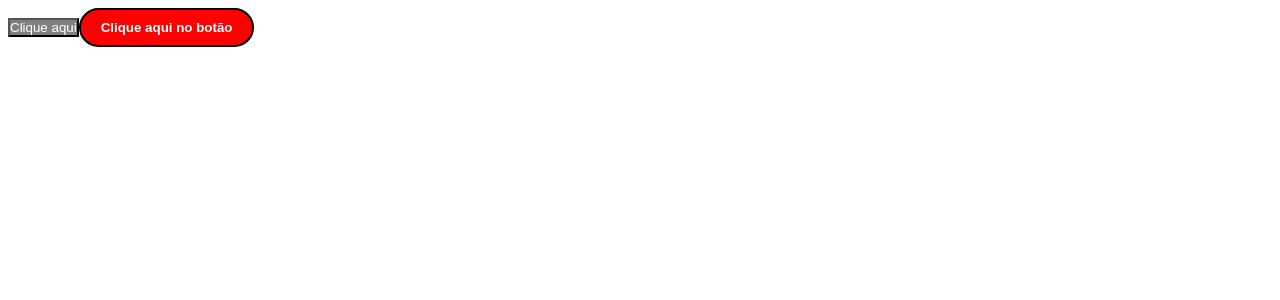
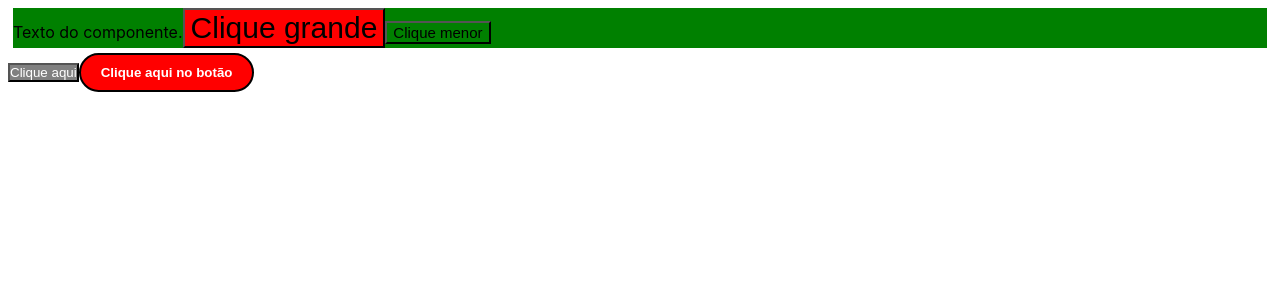
Before and after one commit to weslleyrods/20231_b7web_react, a React (Vite) app: page / in a window 1280 px wide. Shown: the top 300 px of the page. Built offline with nearby package versions, Linux system fonts and the light colour scheme.

Commit message:
m03a07: cria components com styled components e atribui props

```diff
--- a/src/App.tsx
+++ b/src/App.tsx
@@ -1,7 +1,15 @@
 import { useState} from 'react'
 
+//estilização css padrão
 // import './assets/Button.css'
+
+//estilização com css modules
 import Button from './components/Button'
+
+//estilização dom Styled componentes
+import styled from 'styled-components'
+import * as C from './AppStyles'
+
 
 const App = () =>{
 
@@ -17,6 +25,13 @@ const App = () =>{
   }
     return (
       <div>
+        <C.Container bg="green">
+          Texto do componente.
+          <C.ButtonStyled bg="red">Clique grande</C.ButtonStyled>
+          <C.ButtonStyled bg="green" small={true}>Clique menor</C.ButtonStyled>
+        </C.Container>
+
+
         <button
           onClick={handleClick}
           style={{backgroundColor: color, color: 'white', padding}}>
--- /dev/null
+++ b/src/AppStyles.ts
@@ -0,0 +1,19 @@
+import styled from "styled-components";
+
+type PropsContainer={
+  bg: string;
+}
+export const Container = styled.div<PropsContainer>`
+  background-color: ${props=>props.bg};
+  color: black;
+  margin: 5px;
+`;
+
+type PropsStyledButton = {
+  bg: string;
+  small?: boolean;
+}
+export const ButtonStyled = styled.button<PropsStyledButton>`
+  font-size: ${(props) => props.small ? '15px': '30px'};
+  background-color: ${(props) => props.bg}
+`
```
